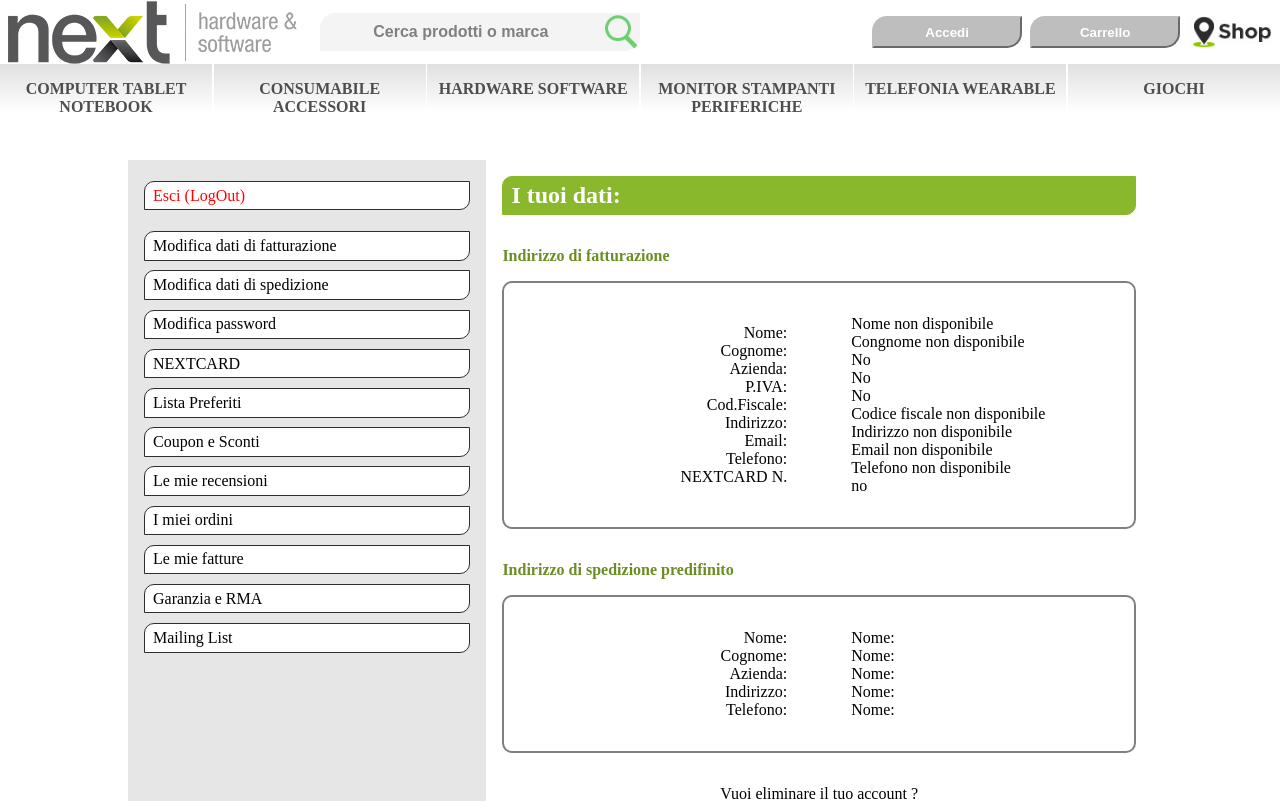
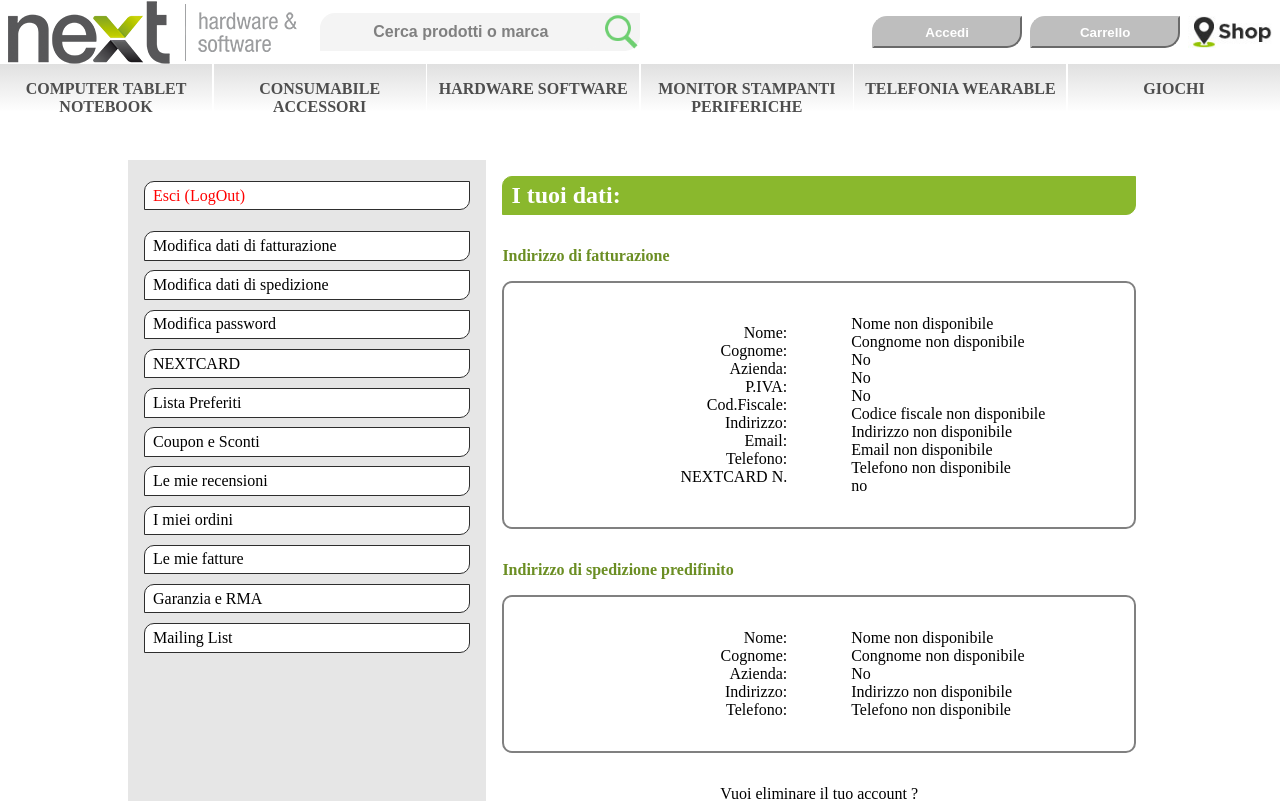
Before and after one commit to IulianBotnari/e-commerce, a React (Vite) app in the folder FrontEnd/: page /user/user-account in a window 1280 px wide. Shown: the top 801 px of the page. Built offline with nearby package versions, Linux system fonts and the light colour scheme; no server answers.

Commit message:
wip implemented method to update user info

```diff
--- a/FrontEnd/src/components/HeaderLayout.jsx
+++ b/FrontEnd/src/components/HeaderLayout.jsx
@@ -16,7 +16,6 @@ export default function HeaderLayout() {
 
     function handleAccessButton() {
         const value = buttonRef.current.innerText
-        console.log(value);
 
 
         if (value === "Accedi") {
--- a/FrontEnd/src/contexts/AuthContext.jsx
+++ b/FrontEnd/src/contexts/AuthContext.jsx
@@ -22,7 +22,6 @@ export function AuthContext({ children }) {
 
         return config
     })
-
 
     authApi.interceptors.response.use((response) => response,
         async (error) => {
--- a/FrontEnd/src/pages/login/LoginPage.jsx
+++ b/FrontEnd/src/pages/login/LoginPage.jsx
@@ -32,7 +32,6 @@ export default function LoginPage() {
         try {
             const response = await authApi.post("/users/login", formData)
             if (response.data) {
-                console.log(response.data);
                 setAccessToken(response.data.accessToken)
 
                 navigateToUserAccountPage('/user/user-account')
--- a/FrontEnd/src/pages/signin/SignIn.jsx
+++ b/FrontEnd/src/pages/signin/SignIn.jsx
@@ -11,9 +11,6 @@ import { useState } from 'react'
 export default function SingIn() {
 
     const [userBody, setUserBody] = useState()
-
-    console.log(userBody);
-
     const handleChange = (e) => {
         let { name, value } = e.target;
         if (value === "on") {
@@ -21,8 +18,6 @@ export default function SingIn() {
         } else if (value === "off") {
             value = false
         }
-
-        console.log(value);
 
         setUserBody((prev) => ({
             ...prev,
--- a/FrontEnd/src/pages/user_account/UserAccount.jsx
+++ b/FrontEnd/src/pages/user_account/UserAccount.jsx
@@ -18,12 +18,7 @@ export default function userAccount() {
 
     async function getUserData() {
         try {
-            const response = await authApi.get('/users/logged-user-data', {
-                headers: {
-                    "Authorization": `Bearer ${accessToken}`
-                }
-            })
-
+            const response = await authApi.get('/users/logged-user-data')
             setUserData(response.data)
             setUserName(response.data.name)
 
@@ -145,11 +140,11 @@ export default function userAccount() {
                         </div>
 
                         <div>
-                            <p>Nome: </p>
-                            <p>Nome: </p>
-                            <p>Nome: </p>
-                            <p>Nome: </p>
-                            <p>Nome: </p>
+                            <p>{userData ? userData.name : "Nome non disponibile"}</p>
+                            <p>{userData ? userData.surname : "Congnome non disponibile"}</p>
+                            <p>No</p>
+                            <p>{userData ? userData.indirizzo : "Indirizzo non disponibile"}</p>
+                            <p>{userData ? userData.telefono : "Telefono non disponibile"}</p>
 
                         </div>
                     </div>
```
Also changed, not shown: 1 other file (tests, documents, lock files or other folders).
